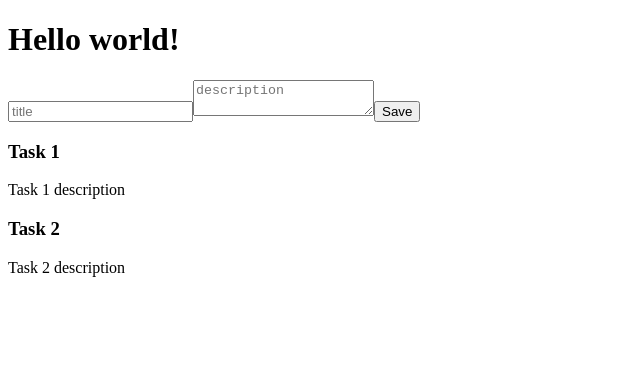
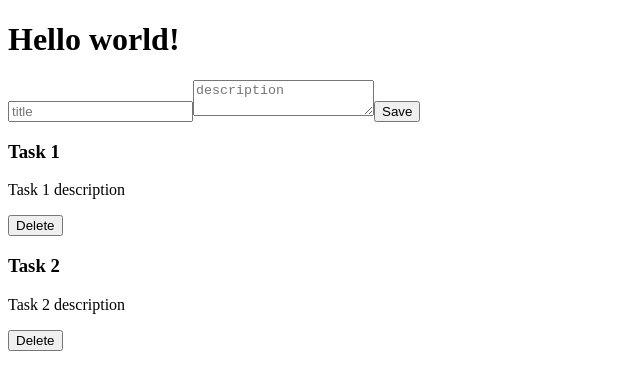
Before and after one commit to ESteban-07/react-rtk-crud, a React (Vite) app: page / in a window 1280 px wide. Shown: the top 390 px of the page, without its empty margins (0-640 px from the left). Built offline with nearby package versions, Linux system fonts and the light colour scheme.

Commit message:
Implement DELETE functionality

```diff
--- /dev/null
+++ b/src/components/TaskCard.jsx
@@ -0,0 +1,16 @@
+import { useDispatch } from 'react-redux';
+import { deleteTask } from '../features/tasks/taskSlice';
+
+export default function TaskCard({ task }) {
+  const dispatch = useDispatch();
+
+  console.log(task);
+
+  return (
+    <div id={task.id}>
+      <h3>{task.title}</h3>
+      <p>{task.description}</p>
+      <button onClick={() => dispatch(deleteTask(task))}>Delete</button>
+    </div>
+  );
+}
--- a/src/components/TasksList.jsx
+++ b/src/components/TasksList.jsx
@@ -1,4 +1,5 @@
 import { useSelector } from 'react-redux';
+import TaskCard from './TaskCard';
 
 export default function TasksList() {
   const tasks = useSelector((state) => state.tasks);
@@ -6,12 +7,7 @@ export default function TasksList() {
   return (
     <div>
       {tasks.map((task) => {
-        return (
-          <div key={task.id}>
-            <h3>{task.title}</h3>
-            <p>{task.description}</p>
-          </div>
-        );
+        return <TaskCard key={task.id} task={task} />;
       })}
     </div>
   );
--- a/src/features/tasks/taskSlice.js
+++ b/src/features/tasks/taskSlice.js
@@ -21,13 +21,16 @@ export const taskSlice = createSlice({
   initialState,
   reducers: {
     addTask: (state, action) => {
-      // action = {type: "tasks/addTask", payload: {description, title}}
+      // action = {type: "tasks/addTask", payload: {id, description, title}}
       // state = current state (tasks)
       state.push(action.payload);
+    },
+    deleteTask: (state, action) => {
+      return state.filter((task) => task.id !== action.payload.id);
     },
   },
 });
 
-export const { addTask } = taskSlice.actions;
+export const { addTask, deleteTask } = taskSlice.actions;
 
 export default taskSlice.reducer;
```
